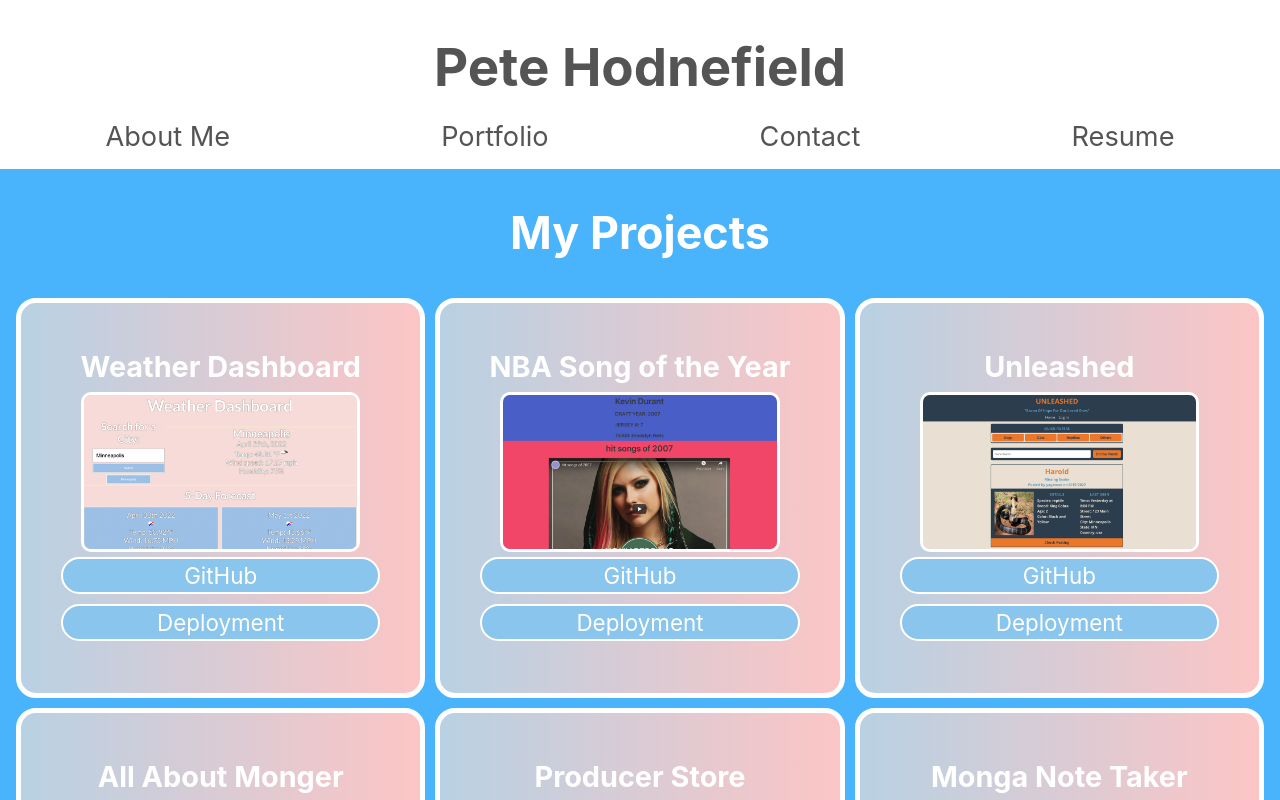
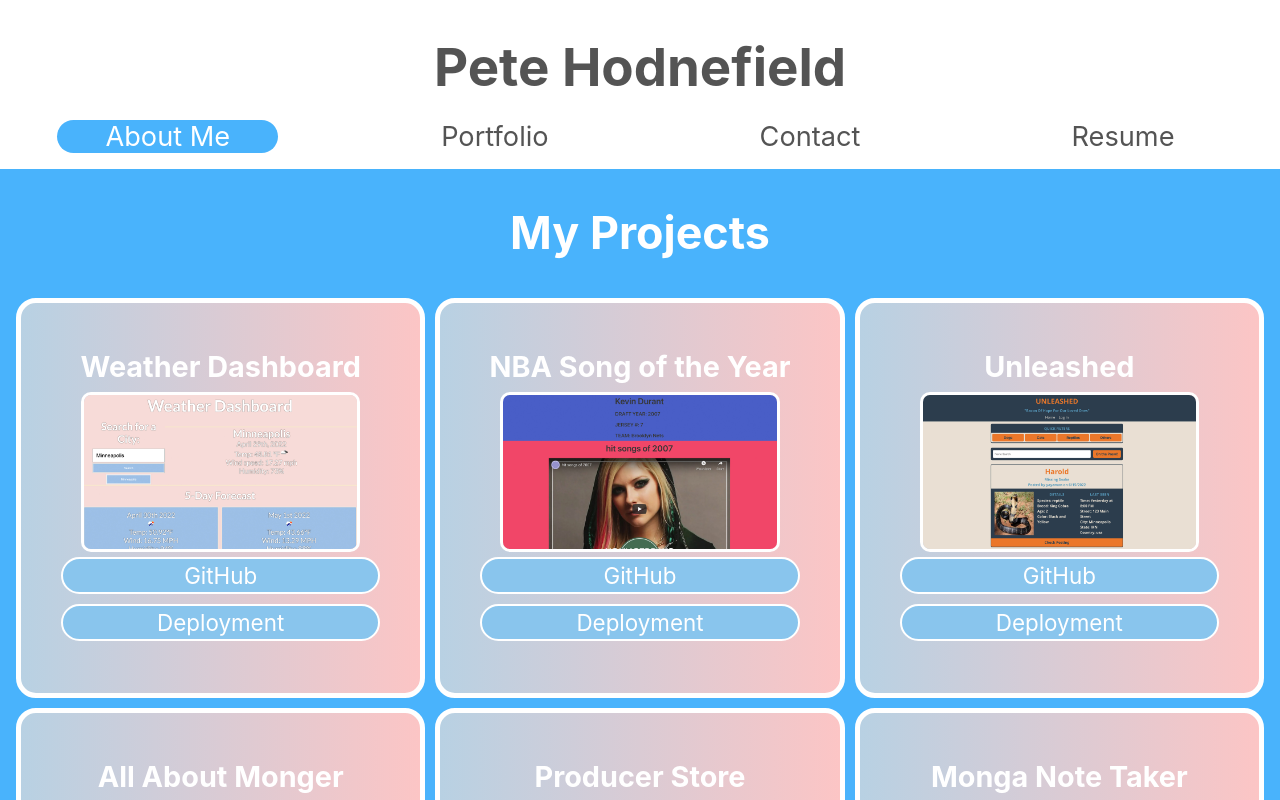
Before and after one commit to petehodnefield/wonderfolio, a React (Create React App) app: page / in a window 1280 px wide. Shown: the top 800 px of the page. Built offline with nearby package versions, Linux system fonts and the light colour scheme.

Commit message:
nav selection styling complete. Document title representing current category complete

```diff
--- a/src/components/Header/index.js
+++ b/src/components/Header/index.js
@@ -1,11 +1,26 @@
-import React from 'react'
+import React, {useState} from 'react'
 import Nav from '../Nav'
 
 function Header() {
+    const [categories] = useState([
+        {name: 'About Me'},
+        {name: 'Portfolio'},
+        {name: 'Contact'},
+        {name: 'Resume'},
+    ])
+    const [contactSelected, setContactSelected] = useState(false)
+
+    const [currentCategory, setCurrentCategory] = useState(categories[0])
     return (
         <div className='header'>
             <h1>Pete Hodnefield</h1>
-            <Nav></Nav>
+            <Nav
+                categories={categories}
+                currentCategory={currentCategory}
+                setCurrentCategory={setCurrentCategory}
+                contactSelected={contactSelected}
+                setContactSelected={setContactSelected}
+            ></Nav>
         </div>
 
     )
--- a/src/components/Nav/index.js
+++ b/src/components/Nav/index.js
@@ -1,12 +1,30 @@
-import React from 'react'
+import React, {useEffect} from 'react'
 
-function Nav() {
+function Nav(props) {
+    const {
+        categories = [],
+        setCurrentCategory,
+        currentCategory,
+        contactSelected,
+        setContactSelected
+    } = props
+
+    useEffect(() => {
+        document.title = currentCategory.name
+    })
     return(
         <ul className='nav-list'>
-            <li className='nav-list-item'><a href="#about">About Me</a></li>
-            <li className='nav-list-item'><a href="#portfolio">Portfolio</a></li>
-            <li className='nav-list-item'><a href="#contact">Contact</a></li>
-            <li className='nav-list-item'><a href="#resume">Resume</a></li>
+            {categories.map((category) => (
+                    <li className={`mx-1 nav-list-item S${
+                        currentCategory.name === category.name && !contactSelected && 'nav-active' }`}
+                        key={category.name} >
+                        <span className='nav-list-item-span' onClick={() => {
+                            setCurrentCategory(category)
+                            setContactSelected(false)}}>
+                            {category.name}
+                        </span>
+                    </li>
+                ))}
         </ul>
     )
 }
--- a/src/styles.css
+++ b/src/styles.css
@@ -60,17 +60,26 @@ h1 {
     font-size: 1.7rem;
 }
 
-.nav-list-item a {
+.nav-list-item-span {
     color: var(--secondary);
     padding: .2rem 3rem;
 }
 
-.nav-list-item a:hover {
+.nav-list-item-span:hover {
     color: var(--primary);
-    background: var(--white);
     border-radius: 15px;
-    transition: .2s;
+
 }
+
+.Snav-active {
+    background-color: var(--primary);
+    border-radius: 20px;
+}
+
+.Snav-active .nav-list-item-span {
+    color: var(--white);
+}
+
 
 /* Project styles */
 .grid-container {
```
